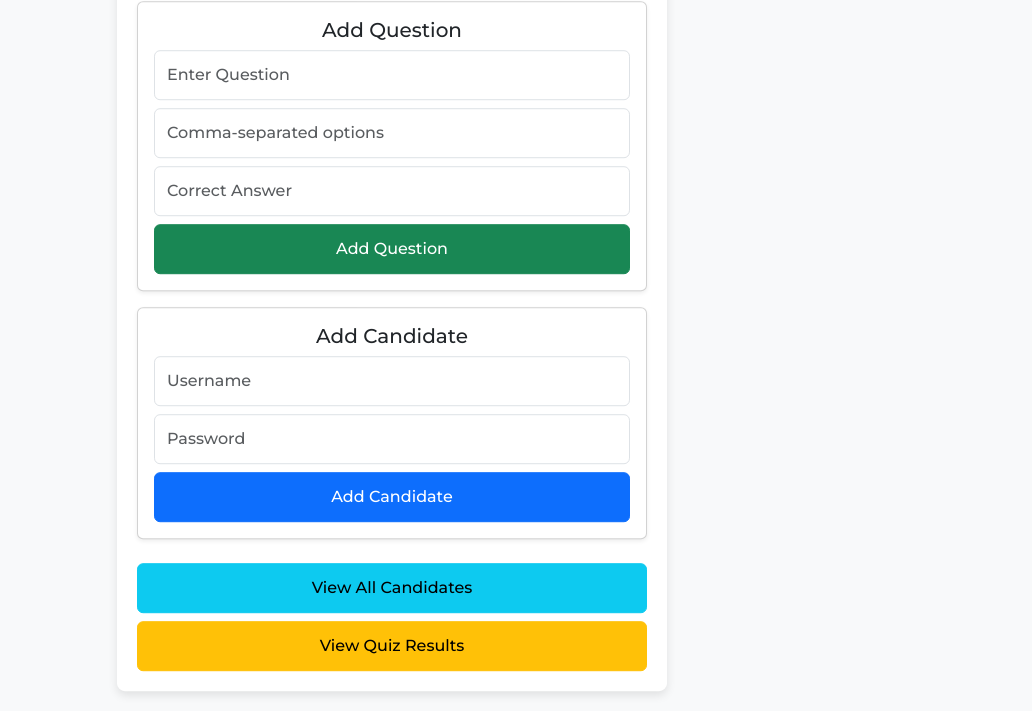
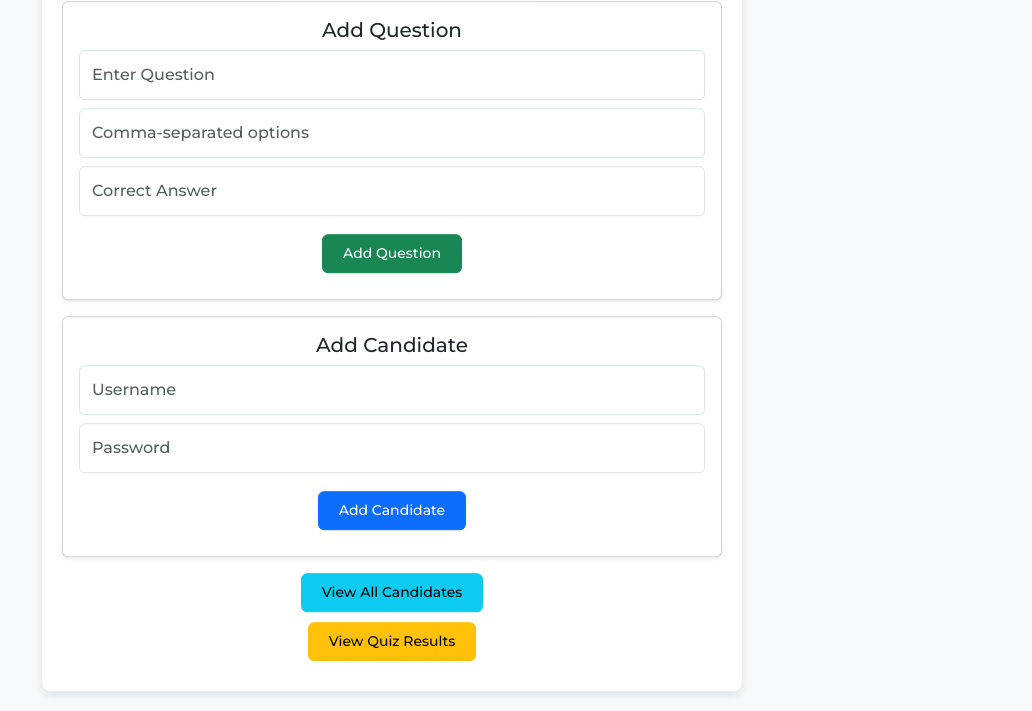
Before and after one commit to naren-s/quiz-app-full, a website: page admin.html in a window 1280 px wide. Shown: the part 89-800 px from the top of the page, without its empty margins (248-1280 px from the left). Drawn offline with nearby package versions, Linux system fonts and the light colour scheme; some packages are replaced by stand-ins of ours; sample sign-in values are in the browser's storage; a script that the page names is missing.

Commit message:
admin layout changes

```diff
--- a/admin.html
+++ b/admin.html
@@ -20,7 +20,7 @@
         }
 
         .admin-container {
-            width: 550px;
+            width: 700px; /* Increased Width */
             padding: 20px;
             background: white;
             border-radius: 8px;
@@ -32,16 +32,20 @@
             transform: translate(-50%, -50%);
         }
 
+
         .form-control {
             font-size: 16px;
             padding: 12px;
         }
 
         .btn {
-            font-size: 16px;
-            padding: 12px;
-            width: 100%;
+            font-size: 14px; /* Made text smaller */
+            padding: 8px 20px; /* Reduced padding */
+            width: auto; /* Auto width, no stretching */
+            display: block; /* Ensures proper placement */
+            margin: 10px auto; /* Centers buttons */
         }
+
 
         /* 🔹 Fixed Logout Button */
         .logout-btn {
```
